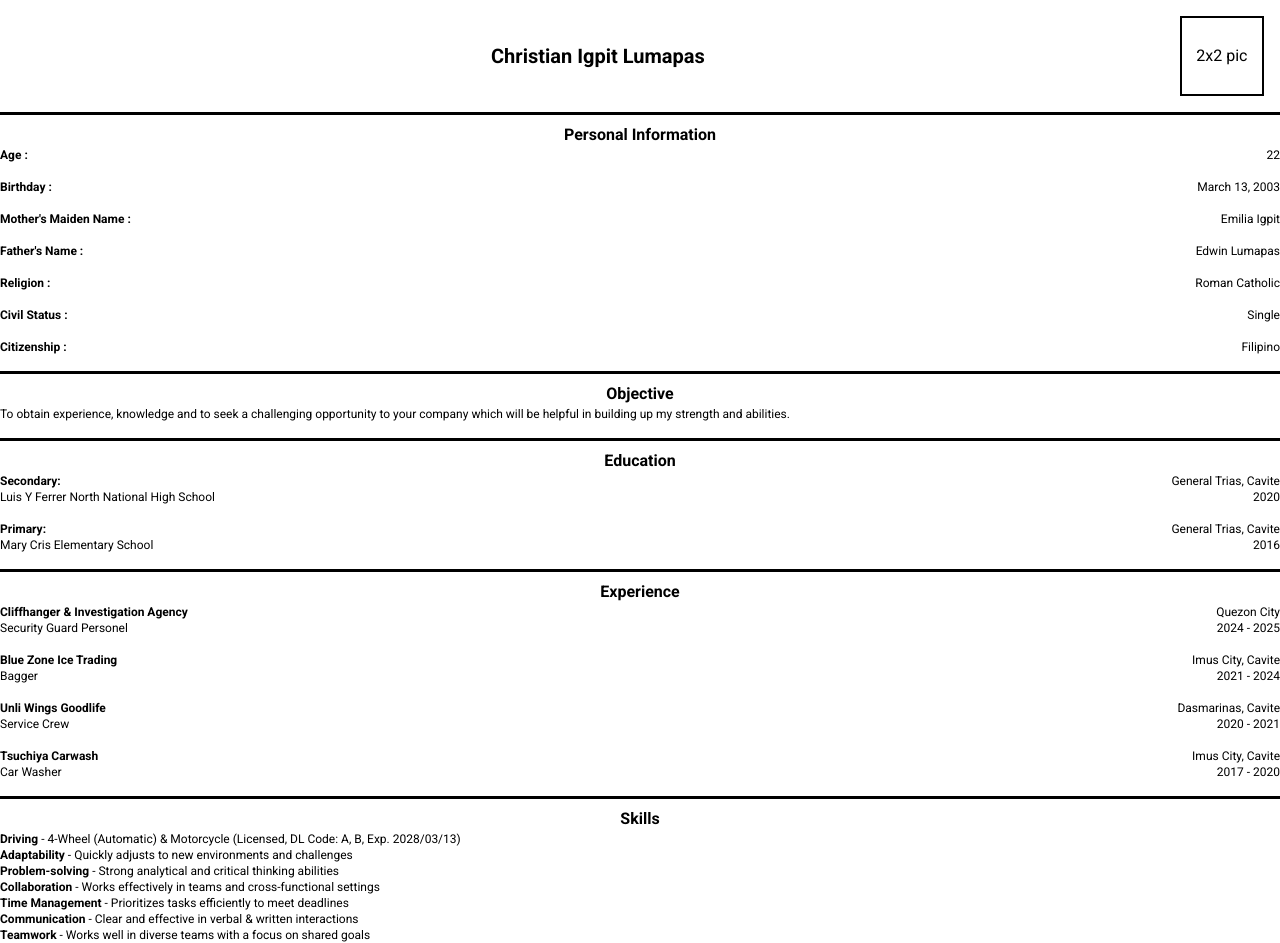
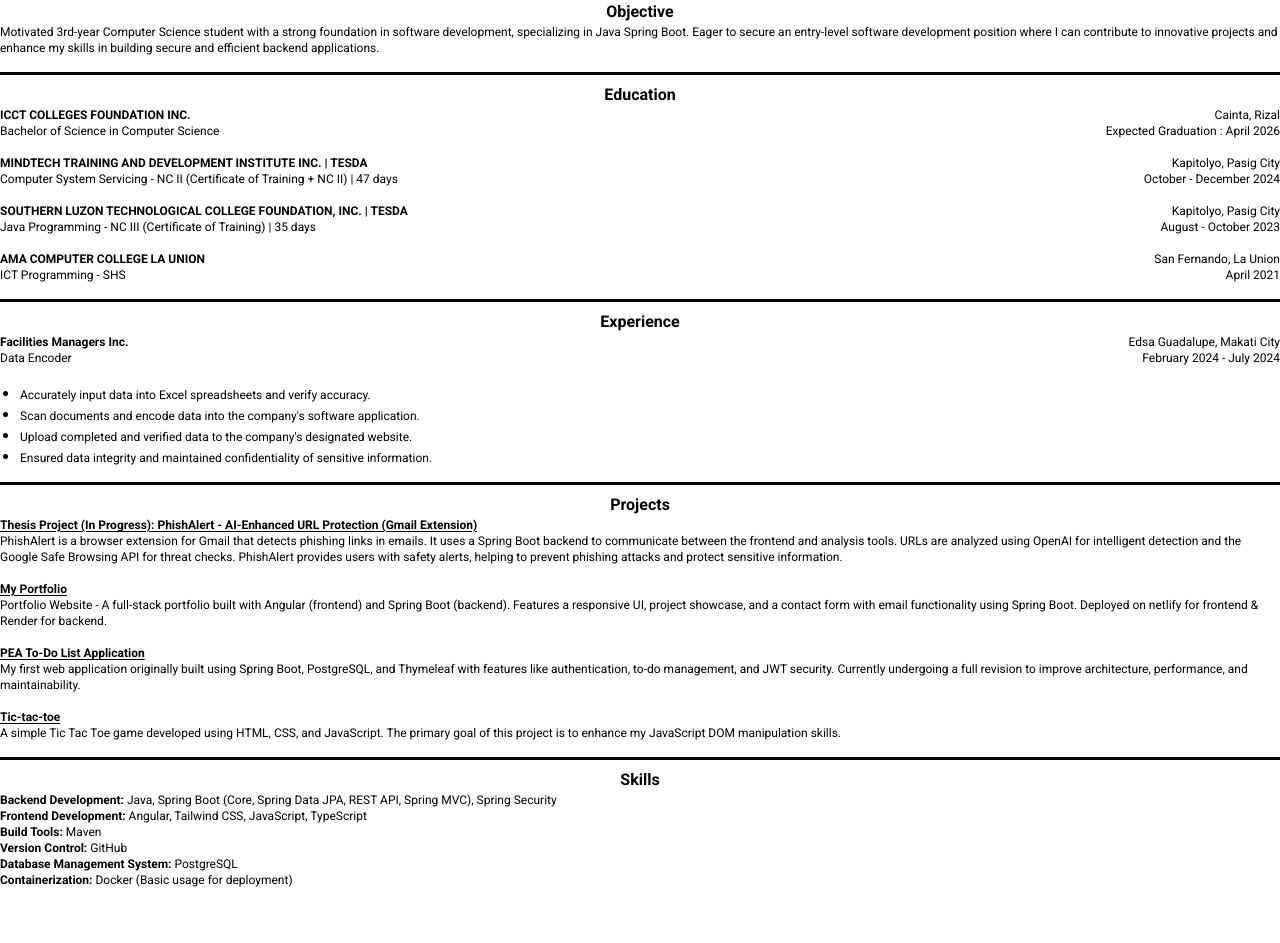
Before and after one commit to JonArbell/resume-template, an Angular app: page / in a window 1280 px wide. After the commit the page ends 888 px from the top, so only its background shows below. Built offline with nearby package versions, Linux system fonts and the light colour scheme.

Commit message:
back to own information

```diff
--- a/src/app/app.component.html
+++ b/src/app/app.component.html
@@ -1,4 +1,4 @@
-<app-information></app-information>
+<!-- <app-information></app-information> -->
 
 <app-objective></app-objective>
 
@@ -10,9 +10,9 @@
 
 <app-experience></app-experience>
 
-<!-- <hr class="bg-black h-[3px] mb-2 border-0"/>
+<hr class="bg-black h-[3px] mb-2 border-0"/>
 
-<app-projects></app-projects> -->
+<app-projects></app-projects>
 
 <hr class="bg-black h-[3px] mb-2 border-0"/>
 
--- a/src/app/education/education.component.html
+++ b/src/app/education/education.component.html
@@ -1,4 +1,4 @@
-<!-- <section>
+<section>
     <h2 class="font-bold text-base text-center">Education</h2>
     <ul>
         <li class="flex justify-between mb-4">
@@ -46,10 +46,10 @@
             </section>
         </li>
     </ul>
-</section> -->
+</section>
 
 
-<section>
+<!-- <section>
     <h2 class="font-bold text-base text-center">Education</h2>
     <ul>
 
@@ -75,4 +75,4 @@
             </section>
         </li>
     </ul>
-</section>
+</section> -->
--- a/src/app/experience/experience.component.html
+++ b/src/app/experience/experience.component.html
@@ -1,7 +1,7 @@
 <section>
     <h2 class="font-bold text-base text-center">Experience</h2>
     <ul>
-        <!-- <li>
+        <li>
             <section class="flex justify-between mb-4">
                 <section class="text-xs">
                     <h3 class="font-bold">Facilities Managers Inc.</h3>
@@ -30,9 +30,9 @@
                     <p class="text-xs">Ensured data integrity and maintained confidentiality of sensitive information.</p>
                 </li>
             </ul>
-        </li> -->
+        </li>
 
-        <li>
+        <!-- <li>
             <section class="flex justify-between mb-4">
                 <section class="text-xs">
                     <h3 class="font-bold">Cliffhanger & Investigation Agency</h3>
@@ -86,6 +86,6 @@
                 </section>
             </section>
 
-        </li>
+        </li> -->
     </ul>
 </section>
--- a/src/app/information/information.component.html
+++ b/src/app/information/information.component.html
@@ -1,8 +1,8 @@
-<!-- <section>
+<section>
     <h1 class="text-center font-bold text-xl my-2 w-full">Jon Arbell De Ocampo</h1>
 
-</section> -->
-
+</section>
+<!--
 <section class="flex items-center justify-between p-4">
     <h1 class="text-center font-bold text-xl my-2 w-full">Christian Igpit Lumapas</h1>
 
@@ -10,20 +10,20 @@
         <p>2x2 pic</p>
     </div>
 
-</section>
+</section> -->
 
 <hr class="bg-black h-[3px] mb-2 border-0"/>
 
-<!-- <section class="mb-4">
+<section class="mb-4">
     <ul class="flex items-center justify-evenly text-xs">
         <li>• West Rembo, Taguig City</li>
         <li>• <a href="mailto:deocampo.arbelldonor@gmail.com">{{'deocampo.arbelldonor@gmail.com'}}</a></li>
         <li>• 0977-446-9490</li>
         <li>• <a href="github.com/JonArbell">github.com/JonArbell</a></li>
     </ul>
-</section> -->
+</section>
 
-<section>
+<!-- <section>
     <h2 class="font-bold text-base text-center">Personal Information</h2>
     <ul>
         <li>
@@ -112,4 +112,4 @@
     </ul>
 </section>
 
-<hr class="bg-black h-[3px] mb-2 border-0"/>
+<hr class="bg-black h-[3px] mb-2 border-0"/> -->
--- a/src/app/objective/objective.component.html
+++ b/src/app/objective/objective.component.html
@@ -1,26 +1,27 @@
-<!-- <section class="mb-4">
+<section class="mb-4">
     <h2 class="font-bold text-base text-center">Objective</h2>
 
-      for applying graduate
+      <!-- for applying graduate -->
 
-    <p class="text-xs">Enthusiastic Computer Science graduate with a solid foundation in software development, specializing in <strong>Java Spring Boot</strong> and frontend technologies. Seeking an entry-level software development position to contribute to innovative projects and further develop my skills in building secure and efficient applications.</p>
+    <!-- <p class="text-xs">Enthusiastic Computer Science graduate with a solid foundation in software development, specializing in <strong>Java Spring Boot</strong> and frontend technologies. Seeking an entry-level software development position to contribute to innovative projects and further develop my skills in building secure and efficient applications.</p> -->
 
-    for thesis
-    <p class="text-xs">
+    <!-- for thesis -->
+    <!-- <p class="text-xs">
       Enthusiastic 3rd-year Computer Science student with a solid foundation in software development, specializing in Java Spring Boot. Focused on leveraging technical expertise and problem-solving skills to contribute to a challenging thesis project, while enhancing knowledge in building secure, efficient backend applications and collaborating with a dynamic team.
-   </p>
+   </p> -->
 
 
 
-      for applying undergraduate
+      <!-- for applying undergraduate -->
 
-   <p class="text-xs">
-      Enthusiastic Computer Science undergraduate with a solid foundation in software development, specializing in Java Spring Boot. Seeking an entry-level software development position to contribute to innovative projects and further develop my skills in building secure, efficient backend applications.
-   </p>
-</section> -->
-
+      <p
+      class="text-xs">
+         Motivated 3rd-year Computer Science student with a strong foundation in software development, specializing in Java Spring Boot. Eager to secure an entry-level software development position where I can contribute to innovative projects and enhance my skills in building secure and efficient backend applications.
+      </p>
+</section>
+<!--
 <section class="mb-4">
   <h2 class="font-bold text-base text-center">Objective</h2>
 
  <p class="text-xs">To obtain experience, knowledge and to seek a challenging opportunity to your company which will be helpful in building up my strength and abilities.</p>
-</section>
+</section> -->
--- a/src/app/projects/projects.component.html
+++ b/src/app/projects/projects.component.html
@@ -4,8 +4,8 @@
 
         <li>
             <section class="text-xs mb-4">
-                <a class="underline underline-offset-[2.3px]" href="https://github.com/JonArbell/phish-alert-backend">
-                    <h3 class="font-bold">Thesis Project (In Progress): PhishAlert - AI-Enhanced URL Protection (Gmail Extension)</h3>
+                <a class="underline underline-offset-[2.3px] font-bold" href="https://github.com/JonArbell/phish-alert-backend font-bold">
+                    Thesis Project (In Progress): PhishAlert - AI-Enhanced URL Protection (Gmail Extension)
                 </a>
                 <p>PhishAlert is a browser extension for Gmail that detects phishing links in emails. It uses a Spring Boot backend to communicate between the frontend and analysis tools. URLs are analyzed using OpenAI for intelligent detection and the Google Safe Browsing API for threat checks. PhishAlert provides users with safety alerts, helping to prevent phishing attacks and protect sensitive information.</p>
             </section>
@@ -13,8 +13,17 @@
 
         <li>
             <section class="text-xs mb-4">
-                <a class="underline underline-offset-[2.3px]" href="https://github.com/JonArbell/PEA-TODO-LIST-APPLICATION-BACKEND">
-                    <h3 class="font-bold">PEA To-Do List Application</h3>
+                <a class="underline underline-offset-[2.3px] font-bold" href="https://deocampo-jon-arbell-d.netlify.app/">
+                    My Portfolio
+                </a>
+                <p>Portfolio Website - A full-stack portfolio built with Angular (frontend) and Spring Boot (backend). Features a responsive UI, project showcase, and a contact form with email functionality using Spring Boot. Deployed on netlify for frontend & Render for backend.</p>
+            </section>
+        </li>
+
+        <li>
+            <section class="text-xs mb-4">
+                <a class="underline underline-offset-[2.3px] font-bold" href="https://github.com/JonArbell/PEA-TODO-LIST-APPLICATION-BACKEND">
+                    PEA To-Do List Application
                 </a>
                 <p>My first web application originally built using Spring Boot, PostgreSQL, and Thymeleaf with features like authentication, to-do management, and JWT security. Currently undergoing a full revision to improve architecture, performance, and maintainability.</p>
             </section>
@@ -22,17 +31,8 @@
 
         <li>
             <section class="text-xs mb-4">
-                <a class="underline underline-offset-[2.3px]" href="https://deocampo-jon-arbell-d.netlify.app/">
-                    <h3 class="font-bold">My Portfolio</h3>
-                </a>
-                <p>Portfolio Website - A full-stack portfolio built with Angular (frontend) and Spring Boot (backend). Features a responsive UI, project showcase, and a contact form with email functionality using Spring Boot. Deployed on netlify for frontend & Render for backend.</p>
-            </section>
-        </li>
-
-        <li>
-            <section class="text-xs mb-4">
-                <a class="underline underline-offset-[2.3px]" href="https://jonarbell.github.io/Tic-tac-toe/">
-                    <h3 class="font-bold">Tic-tac-toe</h3>
+                <a class="underline underline-offset-[2.3px] font-bold" href="https://jonarbell.github.io/Tic-tac-toe/">
+                    Tic-tac-toe
                 </a>
                 <p>A simple Tic Tac Toe game developed using HTML, CSS, and JavaScript. The primary goal of this project is to enhance my JavaScript DOM manipulation skills.</p>
             </section>
--- a/src/app/skills/skills.component.html
+++ b/src/app/skills/skills.component.html
@@ -3,21 +3,21 @@
     <ul>
         <!-- <li><strong>Frontend Development:</strong> HTML, Angular, Tailwind CSS</li> -->
          <!-- <li><strong>Backend Development:</strong> Java, Spring Boot (Core, Spring Data JPA, REST API), Spring Security, JWT</li> -->
-        <!-- <li><strong>Backend Development:</strong> Java, Spring Boot (Core, Spring Data JPA, REST API, Spring MVC), Spring Security</li>
+        <li><strong>Backend Development:</strong> Java, Spring Boot (Core, Spring Data JPA, REST API, Spring MVC), Spring Security</li>
 
         <li><strong>Frontend Development:</strong> Angular, Tailwind CSS, JavaScript, TypeScript</li>
 
         <li><strong>Build Tools:</strong> Maven</li>
         <li><strong>Version Control:</strong> GitHub</li>
         <li><strong>Database Management System:</strong> PostgreSQL</li>
-        <li><strong>Containerization:</strong> Docker (Basic usage for deployment)</li> -->
+        <li><strong>Containerization:</strong> Docker (Basic usage for deployment)</li>
 
-        <li><strong>Driving</strong> - 4-Wheel (Automatic) & Motorcycle (Licensed, DL Code: A, B, Exp. 2028/03/13)</li>
+        <!-- <li><strong>Driving</strong> - 4-Wheel (Automatic) & Motorcycle (Licensed, DL Code: A, B, Exp. 2028/03/13)</li>
         <li><strong>Adaptability</strong> - Quickly adjusts to new environments and challenges</li>
         <li><strong>Problem-solving</strong> - Strong analytical and critical thinking abilities</li>
         <li><strong>Collaboration</strong> - Works effectively in teams and cross-functional settings</li>
         <li><strong>Time Management</strong> - Prioritizes tasks efficiently to meet deadlines</li>
         <li><strong>Communication</strong> - Clear and effective in verbal & written interactions</li>
-        <li><strong>Teamwork</strong> - Works well in diverse teams with a focus on shared goals</li>
+        <li><strong>Teamwork</strong> - Works well in diverse teams with a focus on shared goals</li> -->
     </ul>
 </section>
```
